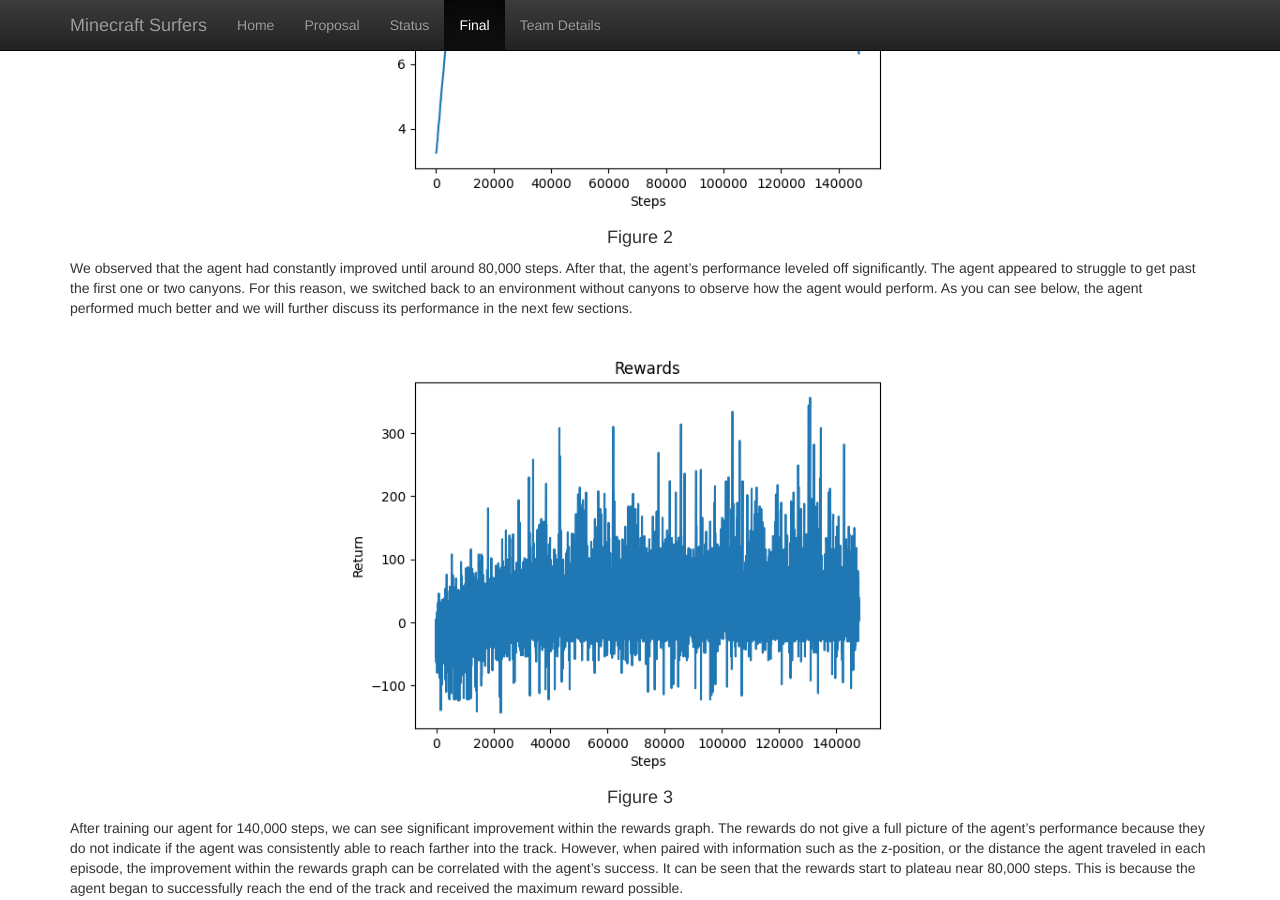
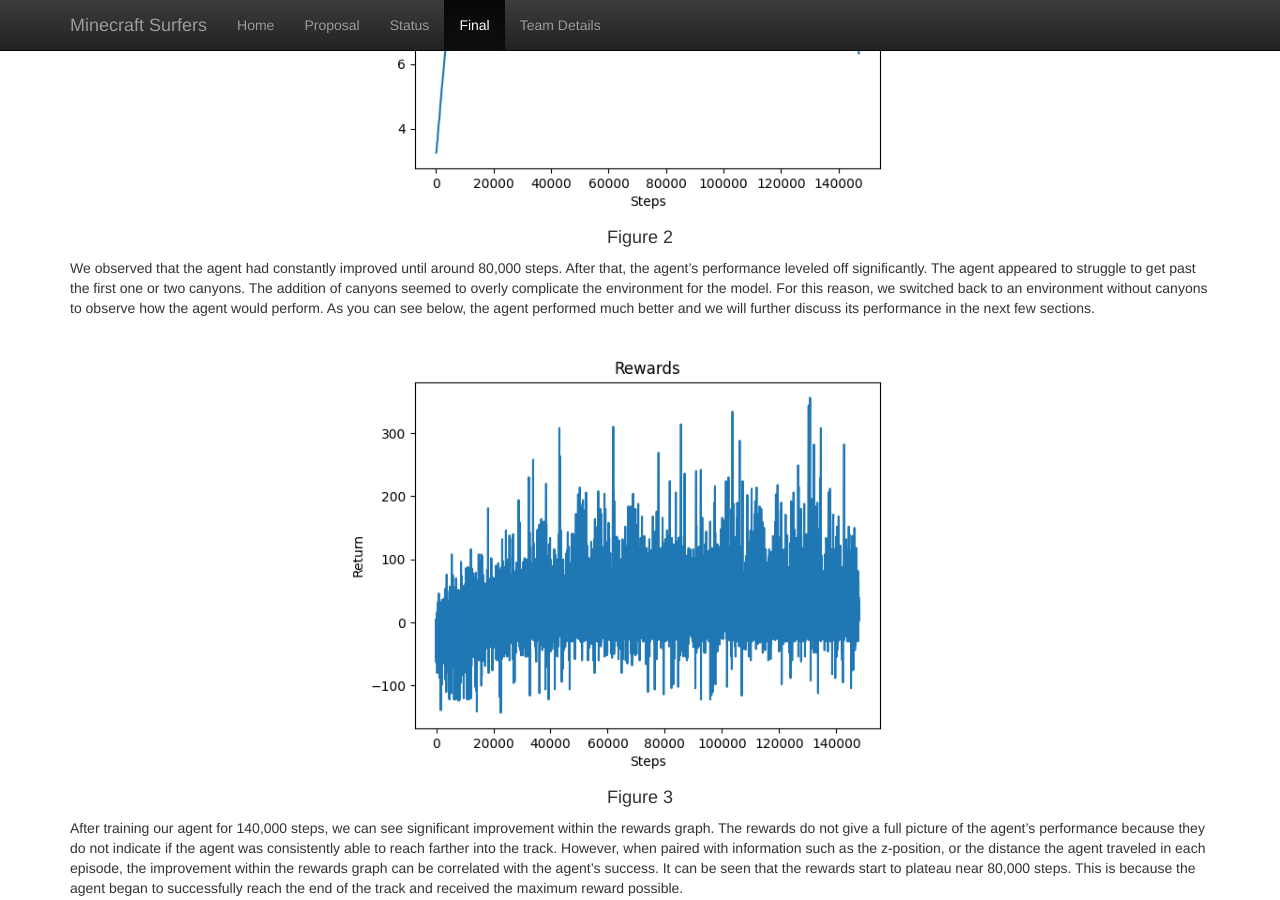
Before and after one commit to SahilRailkar/group-19, a Jekyll site: the page built from docs/final.md, in a window 1280 px wide and 900 px high, scrolled down 2785 px. Built offline with Jekyll 4.4.1, drawn with Linux system fonts in a browser that asks for light colours; some of the changed text lies outside the part shown.

Commit message:
Edited Quantitative Results

```diff
--- a/docs/final.md
+++ b/docs/final.md
@@ -66,7 +66,7 @@
     <h4>Figure 2</h4>
 </div>
 
-We observed that the agent had constantly improved until around 80,000 steps. After that, the agent’s performance leveled off significantly. The agent appeared to struggle to get past the first one or two canyons. For this reason, we switched back to an environment without canyons to observe how the agent would perform. As you can see below, the agent performed much better and we will further discuss its performance in the next few sections.
+We observed that the agent had constantly improved until around 80,000 steps. After that, the agent’s performance leveled off significantly. The agent appeared to struggle to get past the first one or two canyons. The addition of canyons seemed to overly complicate the environment for the model. For this reason, we switched back to an environment without canyons to observe how the agent would perform. As you can see below, the agent performed much better and we will further discuss its performance in the next few sections.
 
 <div style="text-align: center;">
     <img src="./image6.png" width="600px"/>
@@ -139,6 +139,8 @@
     <h4>Figure 12</h4>
 </div>
 
+The walls were the most difficult obstacle to dodge for the agent. The graph depicts that the agent’s performance stabilized earlier than it did with the other two obstacles. This obstacle seemed to be difficult for the agent because even when it appropriately decided to strafe to dodge a wall, it would occasionally die because it did not strafe enough and ran into the wall with its shoulder. This was confusing for the model because it was being penalized even when it chose the proper action.
+
 #### Qualitative Results
 The GIFs on the left displays how the agent performs before training with the corresponding obstacle while the GIFs on the right display how it performs after training.
 <br />
```
Also changed, not shown: 1 other file.
